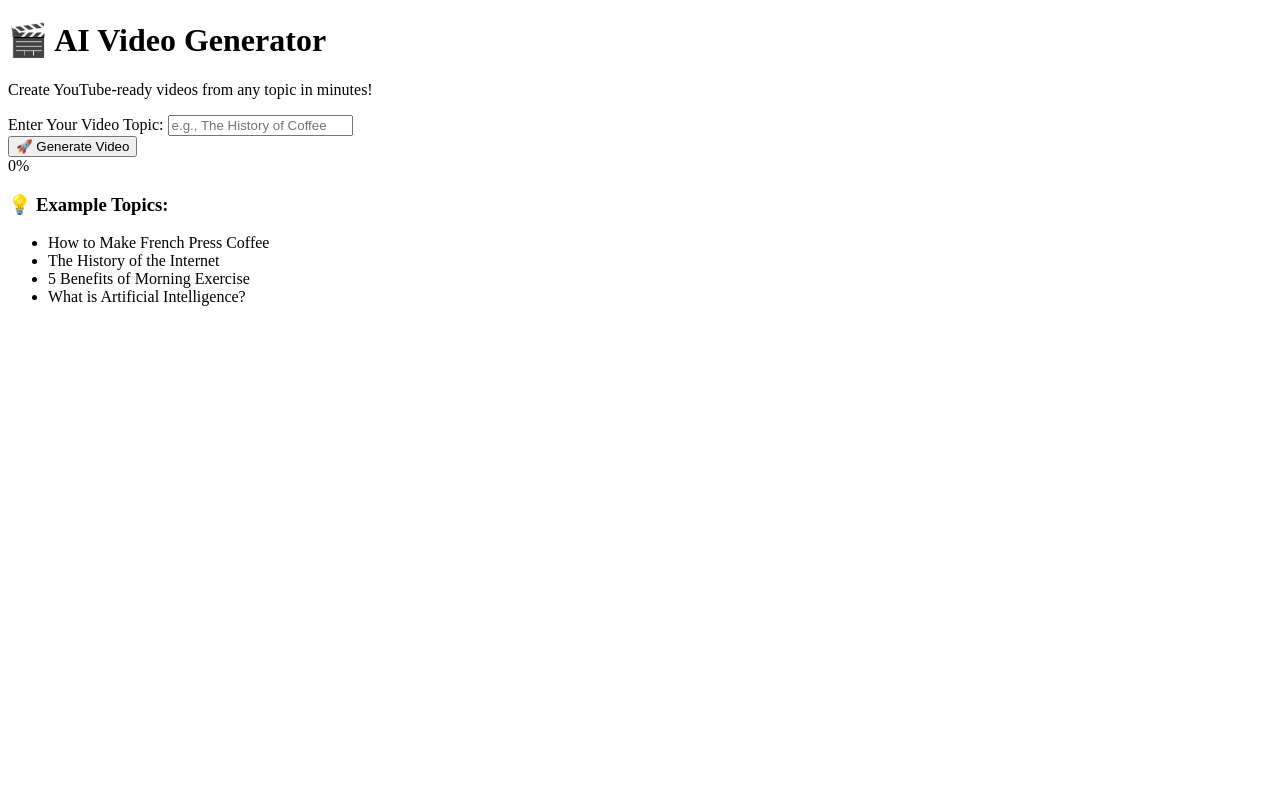
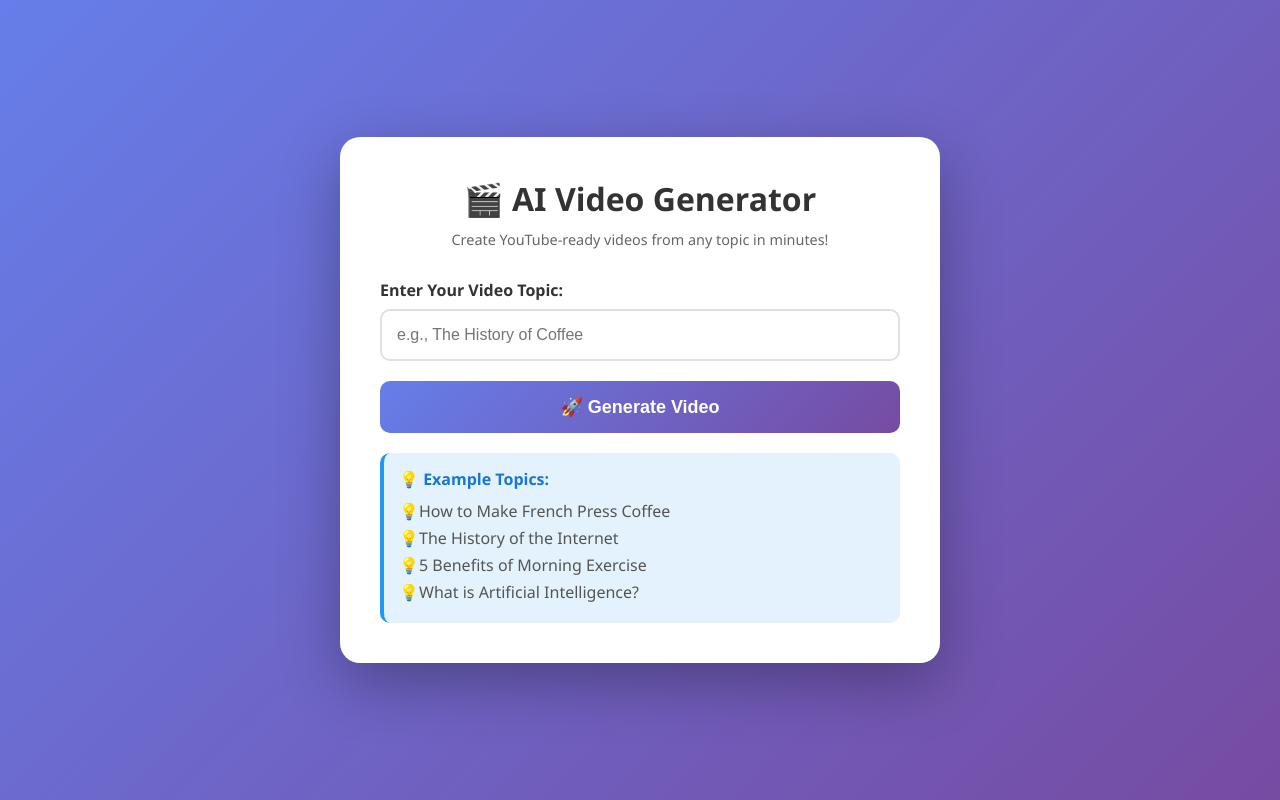
Before and after one commit to adhikarimanohard-design/AI---Video-Generator, a Flask app: page / in a window 1280 px wide. Run offline with Flask 3, Linux system fonts and the light colour scheme.

Commit message:
Update index.html

```diff
--- a/templates/index.html
+++ b/templates/index.html
@@ -1,24 +1,220 @@
-<!DOCTYPE html>
-<html lang="en">
+<!DOCTYPE html>  <html lang="en">
 <head>
     <meta charset="UTF-8">
     <meta name="viewport" content="width=device-width, initial-scale=1.0">
     <title>AI Video Generator</title>
     <style>
-        /* ... keep your existing CSS unchanged ... */
+        * {
+            margin: 0;
+            padding: 0;
+            box-sizing: border-box;
+        }
+        body {
+            font-family: 'Segoe UI', Tahoma, Geneva, Verdana, sans-serif;
+            background: linear-gradient(135deg, #667eea 0%, #764ba2 100%);
+            min-height: 100vh;
+            display: flex;
+            justify-content: center;
+            align-items: center;
+            padding: 20px;
+        }  .container {
+        background: white;
+        border-radius: 20px;
+        padding: 40px;
+        max-width: 600px;
+        width: 100%;
+        box-shadow: 0 20px 60px rgba(0, 0, 0, 0.3);
+    }
+
+    h1 {
+        text-align: center;
+        color: #333;
+        margin-bottom: 10px;
+        font-size: 2em;
+    }
+
+    .subtitle {
+        text-align: center;
+        color: #666;
+        margin-bottom: 30px;
+        font-size: 0.9em;
+    }
+
+    .input-group {
+        margin-bottom: 20px;
+    }
+
+    label {
+        display: block;
+        margin-bottom: 8px;
+        color: #333;
+        font-weight: 600;
+    }
+
+    input[type="text"] {
+        width: 100%;
+        padding: 15px;
+        border: 2px solid #e0e0e0;
+        border-radius: 10px;
+        font-size: 16px;
+        transition: border-color 0.3s;
+    }
+
+    input[type="text"]:focus {
+        outline: none;
+        border-color: #667eea;
+    }
+
+    .btn {
+        width: 100%;
+        padding: 15px;
+        background: linear-gradient(135deg, #667eea 0%, #764ba2 100%);
+        color: white;
+        border: none;
+        border-radius: 10px;
+        font-size: 18px;
+        font-weight: 600;
+        cursor: pointer;
+        transition: transform 0.2s, box-shadow 0.2s;
+    }
+
+    .btn:hover {
+        transform: translateY(-2px);
+        box-shadow: 0 10px 20px rgba(102, 126, 234, 0.4);
+    }
+
+    .btn:active {
+        transform: translateY(0);
+    }
+
+    .btn:disabled {
+        background: #ccc;
+        cursor: not-allowed;
+        transform: none;
+    }
+
+    .status-box {
+        margin-top: 30px;
+        padding: 20px;
+        background: #f8f9fa;
+        border-radius: 10px;
+        display: none;
+    }
+
+    .status-box.show {
+        display: block;
+    }
+
+    .status-message {
+        font-size: 16px;
+        color: #333;
+        margin-bottom: 15px;
+        text-align: center;
+    }
+
+    .progress-container {
+        background: #e0e0e0;
+        border-radius: 10px;
+        overflow: hidden;
+        height: 30px;
+        margin-bottom: 15px;
+    }
+
+    .progress-bar {
+        height: 100%;
+        background: linear-gradient(90deg, #667eea 0%, #764ba2 100%);
+        width: 0%;
+        transition: width 0.3s;
+        display: flex;
+        align-items: center;
+        justify-content: center;
+        color: white;
+        font-weight: 600;
+    }
+
+    .download-btn {
+        background: #28a745;
+        margin-top: 15px;
+    }
+
+    .download-btn:hover {
+        box-shadow: 0 10px 20px rgba(40, 167, 69, 0.4);
+    }
+
+    .error-message {
+        color: #dc3545;
+        background: #f8d7da;
+        padding: 15px;
+        border-radius: 10px;
+        margin-top: 15px;
+        border: 1px solid #f5c6cb;
+    }
+
+    .examples {
+        margin-top: 20px;
+        padding: 15px;
+        background: #e3f2fd;
+        border-radius: 10px;
+        border-left: 4px solid #2196f3;
+    }
+
+    .examples h3 {
+        color: #1976d2;
+        margin-bottom: 10px;
+        font-size: 1em;
+    }
+
+    .examples ul {
+        list-style: none;
+        padding-left: 0;
+    }
+
+    .examples li {
+        color: #555;
+        margin-bottom: 5px;
+        padding-left: 20px;
+        position: relative;
+    }
+
+    .examples li:before {
+        content: "💡";
+        position: absolute;
+        left: 0;
+    }
+
+    .reset-btn {
+        background: #6c757d;
+        margin-top: 10px;
+    }
+
+    @keyframes spin {
+        0% { transform: rotate(0deg); }
+        100% { transform: rotate(360deg); }
+    }
+
+    .spinner {
+        border: 3px solid #f3f3f3;
+        border-top: 3px solid #667eea;
+        border-radius: 50%;
+        width: 30px;
+        height: 30px;
+        animation: spin 1s linear infinite;
+        margin: 0 auto 15px;
+    }
 </style>
+
 </head>
 <body>
     <div class="container">
         <h1>🎬 AI Video Generator</h1>
-        <p class="subtitle">Create YouTube-ready videos from any topic in minutes!</p>
-
-        <div class="input-group">
+        <p class="subtitle">Create YouTube-ready videos from any topic in minutes!</p>  <div class="input-group">
         <label for="topic">Enter Your Video Topic:</label>
         <input type="text" id="topic" placeholder="e.g., The History of Coffee" autocomplete="off">
     </div>
 
-        <button class="btn" id="generateBtn" onclick="generateVideo()">🚀 Generate Video</button>
+    <button class="btn" id="generateBtn" onclick="generateVideo()">
+        🚀 Generate Video
+    </button>
 
     <div class="status-box" id="statusBox">
         <div class="spinner" id="spinner" style="display: none;"></div>
@@ -26,8 +222,12 @@
         <div class="progress-container">
             <div class="progress-bar" id="progressBar">0%</div>
         </div>
-            <button class="btn download-btn" id="downloadBtn" onclick="downloadVideo()" style="display: none;">📥 Download Video</button>
-            <button class="btn reset-btn" id="resetBtn" onclick="resetStatus()" style="display: none;">🔄 Generate Another Video</button>
+        <button class="btn download-btn" id="downloadBtn" onclick="downloadVideo()" style="display: none;">
+            📥 Download Video
+        </button>
+        <button class="btn reset-btn" id="resetBtn" onclick="resetStatus()" style="display: none;">
+            🔄 Generate Another Video
+        </button>
     </div>
 
     <div id="errorBox"></div>
@@ -48,6 +248,7 @@
 
     function generateVideo() {
         const topic = document.getElementById('topic').value.trim();
+
         if (!topic) {
             alert('Please enter a topic!');
             return;
@@ -62,7 +263,9 @@
 
         fetch('/generate', {
             method: 'POST',
-                headers: { 'Content-Type': 'application/json' },
+            headers: {
+                'Content-Type': 'application/json',
+            },
             body: JSON.stringify({ topic: topic })
         })
         .then(response => response.json())
@@ -82,20 +285,16 @@
     function checkStatus() {
         statusInterval = setInterval(() => {
             fetch('/status')
-                .then(response => {
-                    if (!response.ok) throw new Error('Status fetch failed: ' + response.status);
-                    return response.json();
-                })
+            .then(response => response.json())
             .then(data => {
                 updateStatus(data);
+
                 if (data.status === 'completed' || data.status === 'error') {
                     clearInterval(statusInterval);
                 }
             })
             .catch(error => {
                 console.error('Status check failed:', error);
-                    clearInterval(statusInterval);
-                    showError('Server error while checking status. Please reset and try again.');
             });
         }, 1000);
     }
@@ -112,14 +311,15 @@
             document.getElementById('generateBtn').disabled = false;
         } else if (data.status === 'error') {
             document.getElementById('spinner').style.display = 'none';
-                showError(data.error || 'Unknown error occurred');
+            showError(data.error);
             document.getElementById('generateBtn').disabled = false;
             document.getElementById('resetBtn').style.display = 'block';
         }
     }
 
-        function downloadVideo() { window.location.href = '/download'; }
-
+    function downloadVideo() {
+        window.location.href = '/download';
+    }
     function resetStatus() {
         fetch('/reset')
         .then(() => {
@@ -137,10 +337,12 @@
         document.getElementById('spinner').style.display = 'none';
         document.getElementById('generateBtn').disabled = false;
     }
-
     document.getElementById('topic').addEventListener('keypress', function(e) {
-            if (e.key === 'Enter') generateVideo();
+        if (e.key === 'Enter') {
+            generateVideo();
+        }
     });
 </script>
+
 </body>
 </html>
```
Lines whose indentation alone changed are shown as unchanged.
